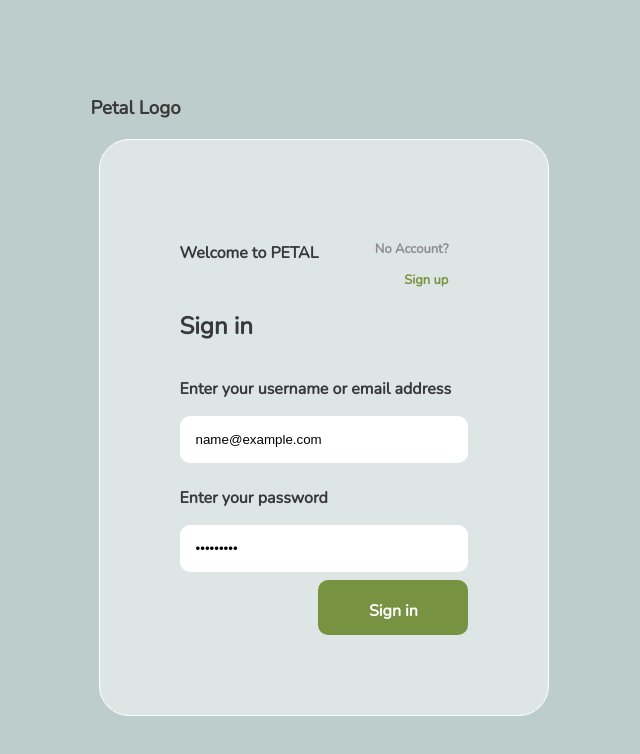
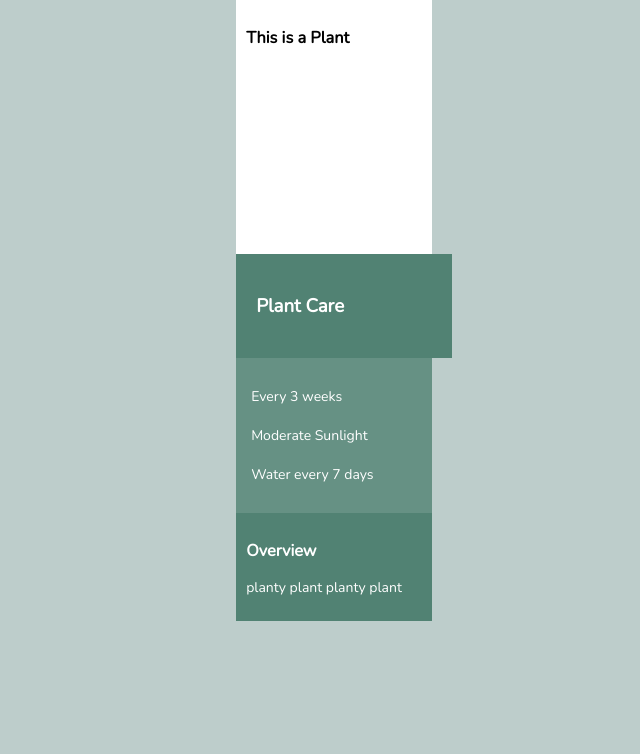
Before and after one commit to RachmannJoubert/Petal, a React (Create React App) app in the folder petal-ui/: page / in a window 1280 px wide. Both pictures are taken after typing "name@example.com", "Sample123" into the empty fields and a click on the button "Sign in". Shown: the top 754 px of the page, without its empty margins (316-956 px from the left). Built offline with nearby package versions, Linux system fonts and the light colour scheme.

Commit message:
start search page

```diff
--- a/petal-ui/src/App.js
+++ b/petal-ui/src/App.js
@@ -2,6 +2,7 @@ import React, { useState } from "react";
 import "./styles/app.css";
 import { SignIn } from "./components/SignIn";
 import { SignUp } from "./components/SignUp";
+import SearchResults from "./components/SearchResults";
 
 function App() {
   const [currentForm, setCurrentForm] = useState("signin");
@@ -10,15 +11,17 @@ function App() {
     console.log(formName);
     setCurrentForm(formName);
   };
-  return (
-    <div className="App">
-      {currentForm === "signin" ? (
-        <SignIn onFormSwitch={toggleForm} />
-      ) : (
-        <SignUp onFormSwitch={toggleForm} />
-      )}
-    </div>
-  );
+
+  let page;
+  if (currentForm === "signin") {
+    page = <SignIn onFormSwitch={toggleForm} />;
+  } else if (currentForm === "sign-up") {
+    page = <SignUp onFormSwitch={toggleForm} />;
+  } else if (currentForm === "searchresults") {
+    page = <SearchResults onFormSwitch={toggleForm} />;
+  }
+
+  return <div className="App">{page}</div>;
 }
 
 export default App;
--- /dev/null
+++ b/petal-ui/src/components/SearchResults.js
@@ -0,0 +1,37 @@
+import React, { useState } from "react";
+import "../styles/search-results.css";
+
+const SearchResults = () => {
+  return (
+    <div className="container">
+      <div className="search-results-container">
+        <h3>This is a Plant</h3>
+      </div>
+      <div className="plantcare-title">
+        <h3>Plant Care</h3>
+      </div>
+      <div className="plant-care-container">
+        <ul>
+          <li>
+            {/* <img src="path_to_image1.jpg" alt="Image */}
+            Every 3 weeks
+          </li>
+          <li>
+            {/* <img src="path_to_image1.jpg" alt="Image */}
+            Moderate Sunlight
+          </li>
+          <li>
+            {/* <img src="path_to_image1.jpg" alt="Image */}
+            Water every 7 days
+          </li>
+        </ul>
+      </div>
+      <div className="overview-container">
+        <h3>Overview</h3>
+        <p>planty plant planty plant</p>
+      </div>
+    </div>
+  );
+};
+
+export default SearchResults;
--- a/petal-ui/src/components/SignIn.js
+++ b/petal-ui/src/components/SignIn.js
@@ -43,7 +43,9 @@ export const SignIn = (props) => {
             onChange={(e) => setPass(e.target.value)}
           />
           <div className="button-container">
-            <button>Sign in</button>
+            <button onClick={() => props.onFormSwitch("searchresults")}>
+              Sign in
+            </button>
           </div>
         </form>
       </div>
--- a/petal-ui/src/styles/app.css
+++ b/petal-ui/src/styles/app.css
@@ -50,7 +50,7 @@
   button {
     border: none;
     background: #779341;
-    padding: 20px;
+    /* padding: 20px; */
     border-radius: 10px;
     cursor: pointer;
     color: white;
--- /dev/null
+++ b/petal-ui/src/styles/search-results.css
@@ -0,0 +1,82 @@
+body {
+  margin: 0;
+  padding: 0;
+}
+
+.container {
+  display: flex;
+  flex-direction: column;
+  min-height: 100vh;
+  margin:0;
+
+}
+
+.search-results-container {
+  background-color: white;
+  color: black;
+  flex: 0.5;
+  display: flex;
+  justify-content: flex-start;
+  align-items: flex-start;
+  padding: 20px;
+  text-align:left;
+  font-size: 16px;
+  border-bottom-left-radius: 30px;
+  border-bottom-right-radius: 30px;
+  width: 100%;
+
+}
+
+.plant-care-container, .overview-container {
+  background-color: #518273;
+  color: white;
+  padding: 20px;
+  text-align: left;
+  font-size: 16px;
+  width: 100%;
+}
+
+.plant-care-container {
+  background-color: rgba(81, 130, 115, 0.8);
+  color: white;
+  padding: 20px;
+  border-top-left-radius: 30px;
+  border-bottom-left-radius: 30px;
+
+}
+.plantcare-title {
+  background-color: #518273;
+  color: white;
+  padding: 20px;
+  text-align: left;
+  width: 100%;
+}
+
+.plant-care-container ul {
+  list-style-type: none;
+  padding-left: 0;
+}
+
+.plant-care-container li {
+  padding: 5px;
+  margin-bottom: 10px;
+}
+
+.plant-care-container li img {
+  margin-right: 10px;
+  height: 20px;
+}
+
+.overview-container p {
+  margin-top: 10px;
+}
+@media only screen and (min-width: 600px) {
+  .search-results-container,
+  .plant-care-container,
+  .overview-container {
+    font-size: 14px;
+    padding: 10px;
+    border-radius: 0;
+  }
+
+}
```
Also changed, not shown: 1 other file (tests, documents, lock files or other folders).
